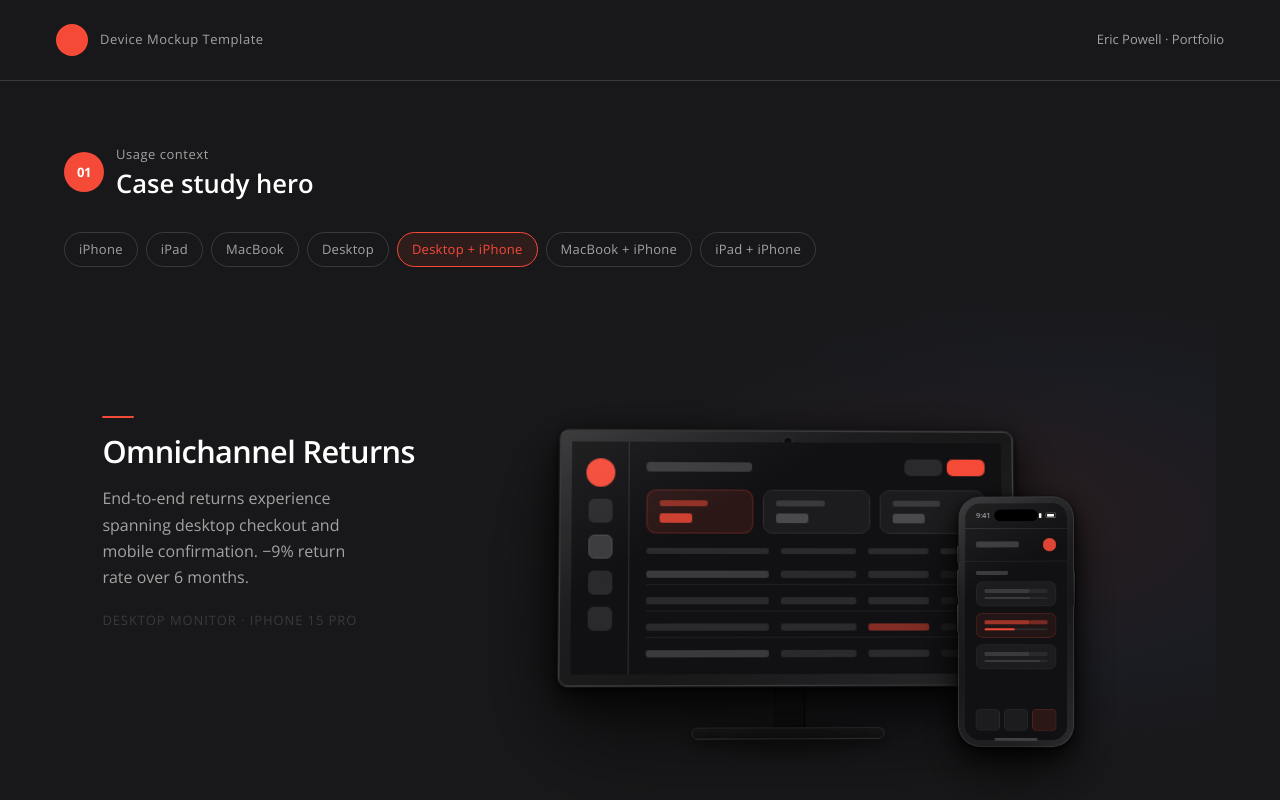
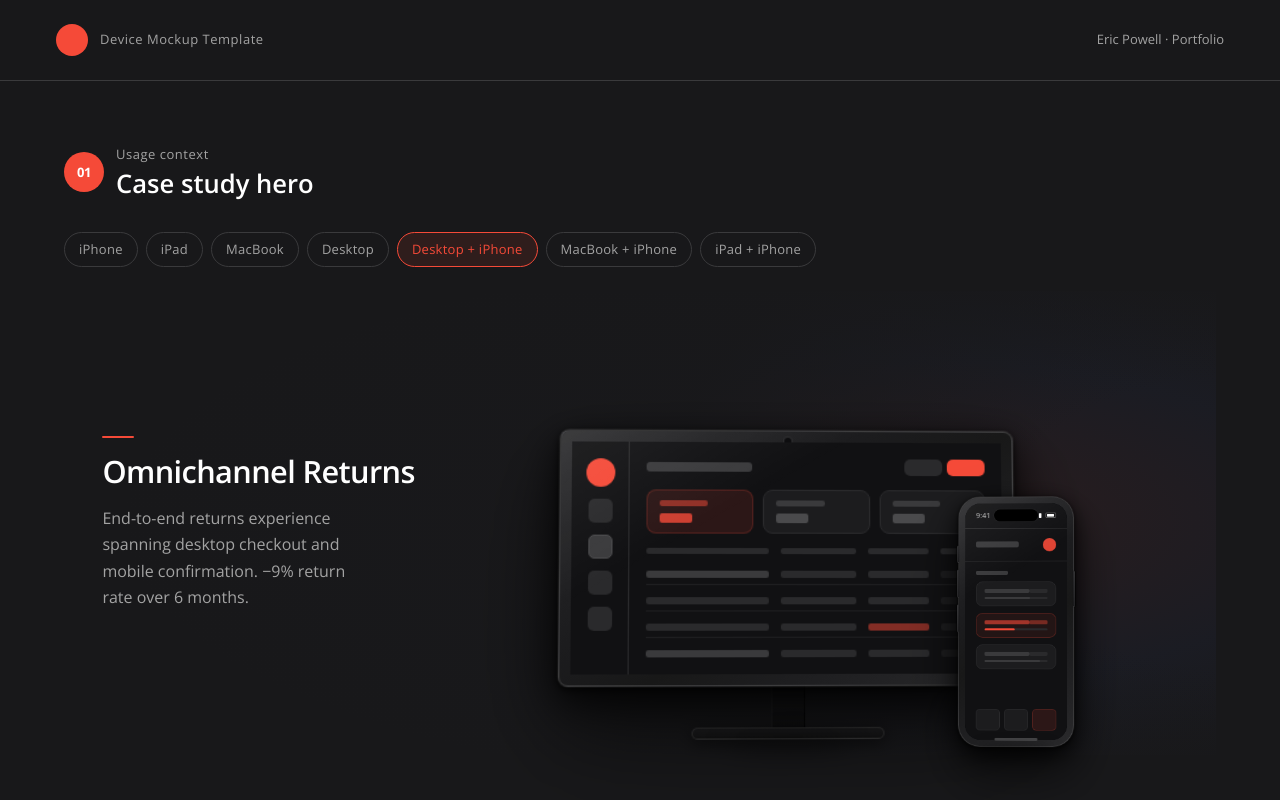
Before and after one commit to HelloEricPowellDesign/device-mockup-template, a React (Vite) app: page / in a window 1280 px wide. Shown: the top 800 px of the page. Built offline with nearby package versions, Linux system fonts and the light colour scheme; the HTML template or start-up script is replaced by a standard one.

Commit message:
prompt: 60

```diff
--- a/src/components/DeviceMockup.tsx
+++ b/src/components/DeviceMockup.tsx
@@ -398,18 +398,6 @@ export default function DeviceMockup({ devices, size, title, description, classN
               </p>
             )}
 
-            {/* Device label below description */}
-            <p style={{
-              fontFamily: 'var(--font-data)',
-              fontSize: 'var(--text-data)',
-              color: 'var(--color-rule)',
-              letterSpacing: '0.07em',
-              textTransform: 'uppercase',
-              margin: 0,
-              marginTop: '0.25rem',
-            }}>
-              {deviceLabel}
-            </p>
           </div>
 
           {/* Right: device */}
@@ -422,21 +410,6 @@ export default function DeviceMockup({ devices, size, title, description, classN
         <div style={{ position: 'absolute', inset: 0, zIndex: 1 }}>
           <DeviceScene column={false} />
 
-          {/* Bottom label (no text column) */}
-          {hero && (
-            <div style={{
-              position: 'absolute', bottom: '1.25rem', left: 0, right: 0,
-              textAlign: 'center',
-              fontFamily: 'var(--font-data)',
-              fontSize: 'var(--text-data)',
-              color: 'var(--color-muted)',
-              letterSpacing: '0.07em',
-              textTransform: 'uppercase',
-              zIndex: 10,
-            }}>
-              {deviceLabel}
-            </div>
-          )}
         </div>
       )}
     </div>
```
